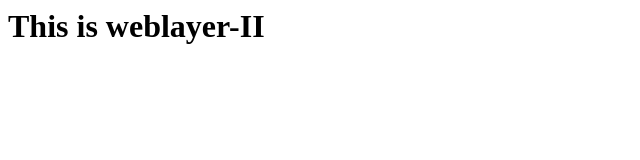
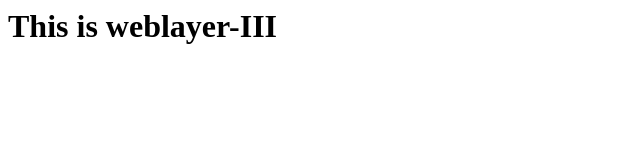
Before and after one commit to joysep91/dev-weblayer, a plain HTML site: page index.html in a window 1280 px wide. Shown: the full height of the page, 0-640 px from the left. Drawn offline with Linux system fonts and the light colour scheme.

```diff
--- a/index.html
+++ b/index.html
@@ -1 +1 @@
-<h1>This is weblayer-II</h1>
+<h1>This is weblayer-III</h1>
```
